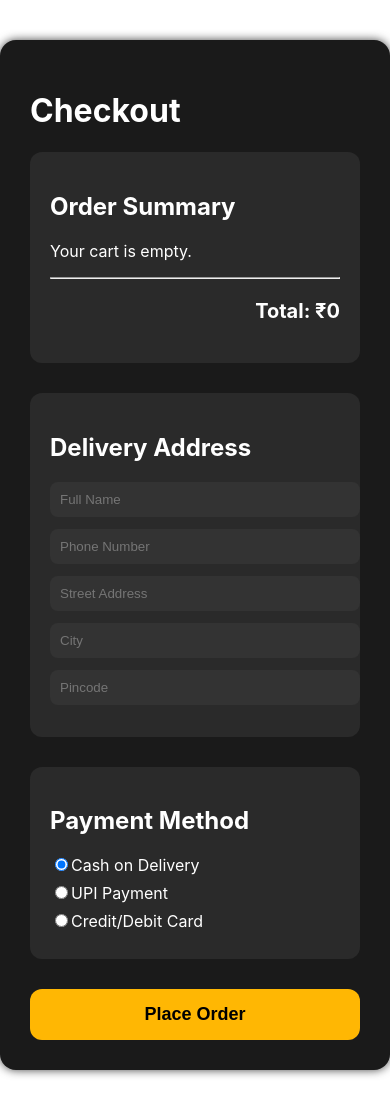
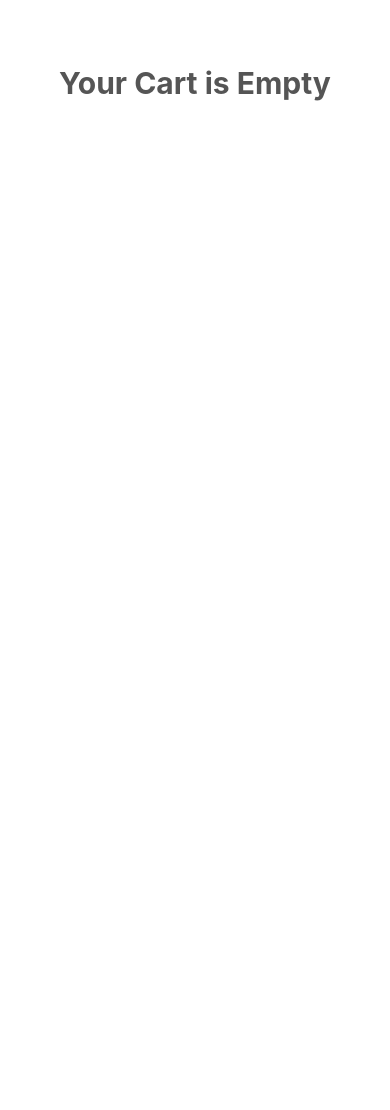
Before and after one commit to Snehasich/evercart, a React (Create React App) app in the folder frontend/: page /cart in a window 390 px wide. After the commit the page ends 844 px from the top, so only its background shows below. Built offline with nearby package versions, Linux system fonts and the light colour scheme.

Commit message:
corrected code

```diff
--- a/frontend/src/Cart.jsx
+++ b/frontend/src/Cart.jsx
@@ -1,170 +1,102 @@
-import React, { useState, useEffect } from "react"; // 1. Import useEffect
-import "./checkout.css";
-import { getCart, saveCart } from "./cartStorage"; // 2. Import your cart functions
+import { useState, useEffect } from "react";
+import { getCart, saveCart } from "./cartStorage";
+import { useNavigate } from "react-router-dom"; // ✅ Add this
 
-// 3. REMOVE `cartItems` from the props. It will get its own data.
-const Checkout = () => {
+const Cart = () => {
+  const [cartItems, setCartItems] = useState([]);
+  const navigate = useNavigate(); // ✅ Initialize navigate
 
-  // 4. Add state to HOLD the cart items, just like in Cart.jsx
-  const [cartItems, setCartItems] = useState([]);
-
-  // 5. Add useEffect to LOAD the cart items from localStorage on mount
   useEffect(() => {
     setCartItems(getCart());
   }, []);
 
-  // This local state for the form is perfect. Keep it.
-  const [address, setAddress] = useState({
-    name: "",
-    phone: "",
-    street: "",
-    city: "",
-    pincode: "",
-  });
+  const updateCart = (newCart) => {
+    saveCart(newCart);
+    setCartItems(newCart);
+  };
 
-  const [paymentMethod, setPaymentMethod] = useState("COD");
+  const handleRemove = (productId) => {
+    updateCart(cartItems.filter(item => item.productId !== productId));
+  };
 
-  // Helper function to clean price (copied from your Cart.jsx)
-  const cleanPrice = (price) => Number(String(price).replace(/[^\d.-]/g, ""));
+  const handleIncrease = (productId) => {
+    const updated = cartItems.map(item =>
+      item.productId === productId
+        ? { ...item, quantity: item.quantity + 1 }
+        : item
+    );
+    updateCart(updated);
+  };
 
-  // This `total` calculation will now work on the state loaded from localStorage
-  const total = cartItems.reduce(
-    (acc, item) => acc + cleanPrice(item.price) * item.quantity,
+  const handleDecrease = (productId) => {
+    const updated = cartItems
+      .map(item =>
+        item.productId === productId
+          ? { ...item, quantity: item.quantity - 1 }
+          : item
+      )
+      .filter(item => item.quantity > 0);
+
+    updateCart(updated);
+  };
+
+  const cleanPrice = (price) => {
+    return Number(String(price).replace(/[^\d.-]/g, ""));
+  };
+
+  const totalPrice = cartItems.reduce(
+    (total, item) => total + cleanPrice(item.price) * item.quantity,
     0
   );
 
-  const handlePlaceOrder = () => {
-    if (
-      !address.name ||
-      !address.phone ||
-      !address.street ||
-      !address.city ||
-      !address.pincode
-    ) {
-      alert("Please fill all address details before placing the order.");
-      return;
-    }
+  if (cartItems.length === 0)
+    return <h2 className="cart-empty">Your Cart is Empty</h2>;
 
-    if (cartItems.length === 0) {
-      alert("Your cart is empty!");
-      return;
-    }
-
-    alert(
-      `Order placed successfully!\nPayment Method: ${paymentMethod}\nTotal: ₹${total}`
-    );
-
-    // 6. (Recommended) Clear the cart from localStorage after a successful order
-    saveCart([]); // This clears the cart
-    setCartItems([]); // This updates the page to show an empty cart
-    // You might want to navigate to a "Thank You" page here
+  // ✅ Function to go to Checkout page
+  const goToCheckout = () => {
+    navigate("/checkout");
   };
 
   return (
-    <div className="checkout-container">
-      <h1>Checkout</h1>
+    <div className="cart-container" style={{ color: "black" }}>
+      <h2 className="cart-title">Your Cart</h2>
 
-      {/* Cart Summary */}
-      <div className="checkout-section">
-        <h2>Order Summary</h2>
+      {cartItems.map(item => (
+        <div key={item.productId} className="cart-item">
+          <img src={item.img} alt={item.name} className="cart-img" />
+          <div className="cart-details">
+            <p><strong>Name:</strong> {item.name}</p>
+            <p><strong>Price:</strong> ₹{cleanPrice(item.price)}</p>
 
-        {/* This will now work perfectly */}
-        {cartItems.length === 0 ? (
-          <p>Your cart is empty.</p>
-        ) : (
-          cartItems.map((item) => (
-            // Use item.productId to match your Cart.jsx
-            <div key={item.productId} className="checkout-item">
-              <div>
-                <h3>{item.name}</h3>
-                <p>Qty: {item.quantity}</p>
-              </div>
-              <p>₹{cleanPrice(item.price) * item.quantity}</p>
+            <div className="qty-section">
+              <span><strong>Quantity: </strong></span>
+              <button onClick={() => handleDecrease(item.productId)}>-</button>
+              <span className="qty-number">{item.quantity}</span>
+              <button onClick={() => handleIncrease(item.productId)}>+</button>
             </div>
-          ))
-        )}
 
-        <hr />
-        <h3 className="total">Total: ₹{total}</h3>
-      </div>
+            <p>
+              <strong>Subtotal:</strong> ₹{cleanPrice(item.price) * item.quantity}
+            </p>
 
-      {/* Address Section (No changes needed) */}
-      <div className="checkout-section">
-        <h2>Delivery Address</h2>
-        <input
-          type="text"
-          placeholder="Full Name"
-          value={address.name}
-          onChange={(e) => setAddress({ ...address, name: e.target.value })}
-        />
-        <input
-          type="text"
-          placeholder="Phone Number"
-          value={address.phone}
-          onChange={(e) => setAddress({ ...address, phone: e.target.value })}
-        />
-        <input
-          type="text"
-          placeholder="Street Address"
-          value={address.street}
-          onChange={(e) => setAddress({ ...address, street: e.target.value })}
-        />
-        <input
-          type="text"
-          placeholder="City"
-          value={address.city}
-          onChange={(e) => setAddress({ ...address, city: e.target.value })}
-        />
-        <input
-          type="text"
-          placeholder="Pincode"
-          value={address.pincode}
-          onChange={(e) => setAddress({ ...address, pincode: e.target.value })}
-        />
-      </div>
+            <button
+              className="remove-btn"
+              onClick={() => handleRemove(item.productId)}
+            >
+              Remove
+            </button>
+          </div>
+        </div>
+      ))}
 
-      {/* Payment Section (No changes needed) */}
-      <div className="checkout-section">
-        {/* ...all your payment labels... */}
-        <h2>Payment Method</h2>
-        <label>
-          <input
-            type="radio"
-            name="payment"
-            value="COD"
-            checked={paymentMethod === "COD"}
-            onChange={(e) => setPaymentMethod(e.target.value)}
-          />
-          Cash on Delivery
-        </label>
-        <label>
-          <input
-            type="radio"
-            name="payment"
-            value="UPI"
-            checked={paymentMethod === "UPI"}
-            onChange={(e) => setPaymentMethod(e.target.value)}
-          />
-          UPI Payment
-        </label>
-        <label>
-          <input
-            type="radio"
-            name="payment"
-            value="Card"
-            checked={paymentMethod === "Card"}
-            onChange={(e) => setPaymentMethod(e.target.value)}
-          />
-          Credit/Debit Card
-        </label>
-      </div>
+      <h3 className="cart-total">Total: ₹{totalPrice.toLocaleString()}</h3>
 
-      {/* Place Order Button */}
-      <button className="place-order-btn" onClick={handlePlaceOrder}>
-        Place Order
+      {/* ✅ Button to go to Checkout */}
+      <button onClick={goToCheckout} className="checkout-btn">
+        Enter
       </button>
     </div>
   );
 };
 
-export default Checkout;
+export default Cart;
--- a/frontend/src/checkout.css
+++ b/frontend/src/checkout.css
@@ -1,64 +1,127 @@
 .checkout-container {
-  max-width: 800px;
-  margin: 40px auto;
-  background-color: #1a1a1a;
-  color: #fff;
-  padding: 30px;
-  border-radius: 16px;
-  box-shadow: 0 0 10px #444;
+  max-width: 750px;
+  margin: 2rem auto;
+  padding: 2rem;
+  background: #ffffff;
+  border-radius: 10px;
+  box-shadow: 0 2px 15px rgba(0, 0, 0, 0.08);
+  font-family: "Inter", sans-serif;
+  color: #222;
+}
+
+.checkout-container h1 {
+  text-align: center;
+  font-size: 2rem;
+  font-weight: 700;
+  margin-bottom: 1.5rem;
 }
 
 .checkout-section {
-  margin-bottom: 30px;
-  background-color: #2a2a2a;
-  padding: 20px;
-  border-radius: 12px;
+  border: 1px solid #e5e7eb;
+  border-radius: 10px;
+  padding: 1.5rem;
+  margin-bottom: 1.5rem;
+  background: #fafafa;
+}
+
+.checkout-section h2 {
+  font-size: 1.4rem;
+  font-weight: 600;
+  margin-bottom: 1rem;
 }
 
 .checkout-item {
   display: flex;
   justify-content: space-between;
-  border-bottom: 1px solid #444;
-  padding: 10px 0;
+  margin-bottom: 0.75rem;
 }
 
-.checkout-section input[type="text"] {
-  display: block;
-  width: 100%;
-  margin-bottom: 12px;
-  padding: 10px;
-  border-radius: 8px;
-  border: none;
-  outline: none;
-  background: #333;
-  color: #fff;
+.checkout-item h3 {
+  font-size: 1rem;
+  font-weight: 600;
+  color: #111;
 }
 
-.checkout-section label {
-  display: block;
-  margin-bottom: 8px;
-  cursor: pointer;
-}
-
-.place-order-btn {
-  width: 100%;
-  padding: 15px;
-  background-color: #ffb703;
-  color: #000;
-  border: none;
-  border-radius: 12px;
-  font-size: 18px;
-  font-weight: bold;
-  cursor: pointer;
-  transition: 0.3s;
-}
-
-.place-order-btn:hover {
-  background-color: #ff9900;
+.checkout-item p {
+  font-size: 0.95rem;
+  color: #444;
 }
 
 .total {
   text-align: right;
-  font-weight: bold;
-  font-size: 20px;
+  font-weight: 700;
+  font-size: 1.2rem;
 }
+
+.checkout-section input[type="text"] {
+  width: 100%;
+  padding: 0.7rem;
+  border: 1px solid #d1d5db;
+  border-radius: 8px;
+  font-size: 1rem;
+  margin-bottom: 0.75rem;
+}
+
+.checkout-section input[type="text"]:focus {
+  border-color: #2563eb;
+  outline: none;
+  box-shadow: 0 0 0 2px rgba(37, 99, 235, 0.2);
+}
+
+.checkout-section label {
+  display: flex;
+  align-items: center;
+  gap: 0.4rem;
+  margin-bottom: 0.5rem;
+  font-size: 1rem;
+  color: #333;
+}
+
+.checkout-actions {
+  display: flex;
+  justify-content: space-between;
+  gap: 1rem;
+  margin-top: 1.5rem;
+}
+
+.back-btn {
+  flex: 1;
+  background-color: #e5e7eb;
+  border: none;
+  padding: 0.8rem;
+  border-radius: 8px;
+  font-weight: 500;
+  cursor: pointer;
+  transition: background-color 0.2s ease;
+}
+
+.back-btn:hover {
+  background-color: #d1d5db;
+}
+
+.place-order-btn {
+  flex: 1;
+  background-color: #2563eb;
+  color: white;
+  border: none;
+  padding: 0.8rem;
+  border-radius: 8px;
+  font-weight: 600;
+  cursor: pointer;
+  transition: background-color 0.2s ease;
+}
+
+.place-order-btn:hover {
+  background-color: #1e40af;
+}
+
+@media (max-width: 600px) {
+  .checkout-actions {
+    flex-direction: column;
+  }
+
+  .place-order-btn,
+  .back-btn {
+    width: 100%;
+  }
+}
--- a/frontend/src/checkout.jsx
+++ b/frontend/src/checkout.jsx
@@ -1,10 +1,13 @@
-import React, { useState } from "react";
+import React, { useState, useEffect } from "react";
 import { useNavigate } from "react-router-dom";
+import { getCart, saveCart } from "./cartStorage";
+import "./checkout.css";
 
-// 1. Accept `cartItems` as a prop
-const Checkout = ({ cartItems }) => {
+const Checkout = () => {
   const navigate = useNavigate();
 
+  // 🛒 Cart & form state
+  const [cartItems, setCartItems] = useState([]);
   const [address, setAddress] = useState({
     name: "",
     phone: "",
@@ -12,144 +15,174 @@ const Checkout = ({ cartItems }) => {
     city: "",
     pincode: "",
   });
-
   const [paymentMethod, setPaymentMethod] = useState("COD");
 
+  // 🔄 Load cart from localStorage
+  useEffect(() => {
+    const items = getCart();
+    setCartItems(items || []);
+  }, []);
+
+  // 🧮 Clean price helper
+  const cleanPrice = (price) =>
+    Number(String(price).replace(/[^\d.-]/g, "")) || 0;
+
+  // 💰 Calculate total price
   const total = cartItems.reduce(
-    (acc, item) => acc + item.price * item.quantity,
+    (acc, item) => acc + cleanPrice(item.price) * item.quantity,
     0
   );
 
-  const handleCheckout = () => {
-    // All checks have been removed as requested.
+  // ✅ Handle placing the order
+  const handlePlaceOrder = () => {
+    // Check for required address fields
+    if (
+      !address.name ||
+      !address.phone ||
+      !address.street ||
+      !address.city ||
+      !address.pincode
+    ) {
+      alert("⚠️ Please fill all delivery address fields before placing the order.");
+      return;
+    }
 
-    // Save address to localStorage for timer page.
-    // If the fields are empty, this will just save ", , "
-    localStorage.setItem("address", `${address.street}, ${address.city}, ${address.pincode}`);
+    if (cartItems.length === 0) {
+      alert("🛒 Your cart is empty!");
+      return;
+    }
 
-    // Navigate to timer page immediately
-    navigate("/timer");
+    alert(
+      `✅ Order placed successfully!\nPayment Method: ${paymentMethod}\nTotal: ₹${total.toLocaleString()}`
+    );
+
+    // ✅ Save address for Timer.jsx to display
+    localStorage.setItem(
+      "address",
+      `${address.street}, ${address.city}, ${address.pincode}`
+    );
+
+    // ✅ Start a 15-minute persistent timer (in milliseconds)
+    const endTime = Date.now() + 15 * 60 * 1000; // 15 minutes
+    localStorage.setItem("orderEndTime", endTime);
+
+    // ✅ Clear the cart
+    saveCart([]);
+    setCartItems([]);
+
+    // ✅ Navigate back to cart (Timer will appear automatically)
+    navigate("/cart");
   };
 
-  // Helper for input styles
-  const inputStyles = "w-full p-2 border border-gray-300 rounded-md mb-3";
+  return (
+    <div className="checkout-container">
+      <h1>Checkout</h1>
 
-  return (
-    // Replaced `checkout-container` with Tailwind classes
-    <div className="max-w-2xl mx-auto p-4 sm:p-6 lg:p-8 bg-white shadow-lg rounded-lg font-inter my-10">
-      <h1 className="text-3xl font-bold mb-6 text-gray-800">Checkout</h1>
-
-      {/* Cart Summary */}
-      {/* Replaced `checkout-section` with Tailwind classes */}
-      <div className="mb-6 p-4 border border-gray-200 rounded-lg">
-        <h2 className="text-2xl font-semibold mb-4">Order Summary</h2>
+      {/* 🧾 Order Summary */}
+      <div className="checkout-section">
+        <h2>Order Summary</h2>
 
         {cartItems.length === 0 ? (
           <p>Your cart is empty.</p>
         ) : (
           cartItems.map((item) => (
-            // Replaced `checkout-item` with Tailwind classes
-            <div key={item.id} className="flex justify-between items-center mb-2">
+            <div key={item.productId} className="checkout-item">
               <div>
-                <h3 className="font-semibold">{item.name}</h3>
-                <p className="text-sm text-gray-600">Qty: {item.quantity}</p>
+                <h3>{item.name}</h3>
+                <p>Qty: {item.quantity}</p>
               </div>
-              <p className="font-medium">₹{item.price * item.quantity}</p>
+              <p>₹{cleanPrice(item.price) * item.quantity}</p>
             </div>
           ))
         )}
 
-        <hr className="my-4" />
-        {/* Replaced `total` with Tailwind classes */}
-        <h3 className="text-xl font-bold text-right text-gray-800">Total: ₹{total}</h3>
+        <hr />
+        <h3 className="total">Total: ₹{total.toLocaleString()}</h3>
       </div>
 
-      {/* Address Section */}
-      <div className="mb-6 p-4 border border-gray-200 rounded-lg">
-        <h2 className="text-2xl font-semibold mb-4">Delivery Address</h2>
+      {/* 🏠 Address Section */}
+      <div className="checkout-section">
+        <h2>Delivery Address</h2>
         <input
           type="text"
           placeholder="Full Name"
           value={address.name}
           onChange={(e) => setAddress({ ...address, name: e.target.value })}
-          className={inputStyles}
         />
         <input
           type="text"
           placeholder="Phone Number"
           value={address.phone}
           onChange={(e) => setAddress({ ...address, phone: e.target.value })}
-          className={inputStyles}
         />
         <input
           type="text"
           placeholder="Street Address"
           value={address.street}
           onChange={(e) => setAddress({ ...address, street: e.target.value })}
-          className={inputStyles}
         />
         <input
           type="text"
           placeholder="City"
           value={address.city}
           onChange={(e) => setAddress({ ...address, city: e.target.value })}
-          className={inputStyles}
         />
         <input
           type="text"
           placeholder="Pincode"
           value={address.pincode}
           onChange={(e) => setAddress({ ...address, pincode: e.target.value })}
-          className={inputStyles}
         />
       </div>
 
-      {/* Payment Section */}
-      <div className="mb-6 p-4 border border-gray-200 rounded-lg">
-        <h2 className="text-2xl font-semibold mb-4">Payment Method</h2>
-        <label className="flex items-center space-x-2 mb-2 cursor-pointer">
+      {/* 💳 Payment Section */}
+      <div className="checkout-section">
+        <h2>Payment Method</h2>
+
+        <label>
           <input
             type="radio"
             name="payment"
             value="COD"
             checked={paymentMethod === "COD"}
             onChange={(e) => setPaymentMethod(e.target.value)}
-            className="form-radio text-blue-600"
           />
-          <span>Cash on Delivery</span>
+          Cash on Delivery
         </label>
-        <label className="flex items-center space-x-2 mb-2 cursor-pointer">
+
+        <label>
           <input
             type="radio"
             name="payment"
             value="UPI"
             checked={paymentMethod === "UPI"}
             onChange={(e) => setPaymentMethod(e.target.value)}
-            className="form-radio text-blue-600"
           />
-          <span>UPI Payment</span>
+          UPI Payment
         </label>
-        <label className="flex items-center space-x-2 mb-2 cursor-pointer">
+
+        <label>
           <input
             type="radio"
             name="payment"
             value="Card"
             checked={paymentMethod === "Card"}
             onChange={(e) => setPaymentMethod(e.target.value)}
-            className="form-radio text-blue-600"
           />
-          <span>Credit/Debit Card</span>
+          Credit / Debit Card
         </label>
       </div>
 
-      {/* Place Order Button */}
-      {/* Replaced `place-order-btn` with Tailwind classes */}
-      <button
-        className="w-full bg-blue-600 text-white p-3 rounded-lg font-bold hover:bg-blue-700 transition-colors disabled:bg-gray-400"
-        onClick={handleCheckout}
-      >
-        Place Order
-      </button>
+      {/* 🟢 Buttons */}
+      <div className="checkout-actions">
+        <button className="back-btn" onClick={() => navigate("/cart")}>
+          ← Back to Cart
+        </button>
+
+        <button className="place-order-btn" onClick={handlePlaceOrder}>
+          Place Order
+        </button>
+      </div>
     </div>
   );
 };
```
Also changed, not shown: frontend/src/App.css (+15 -1 lines), frontend/src/App.js (+2 -5 lines), frontend/src/timer.jsx (+57 -40 lines).
